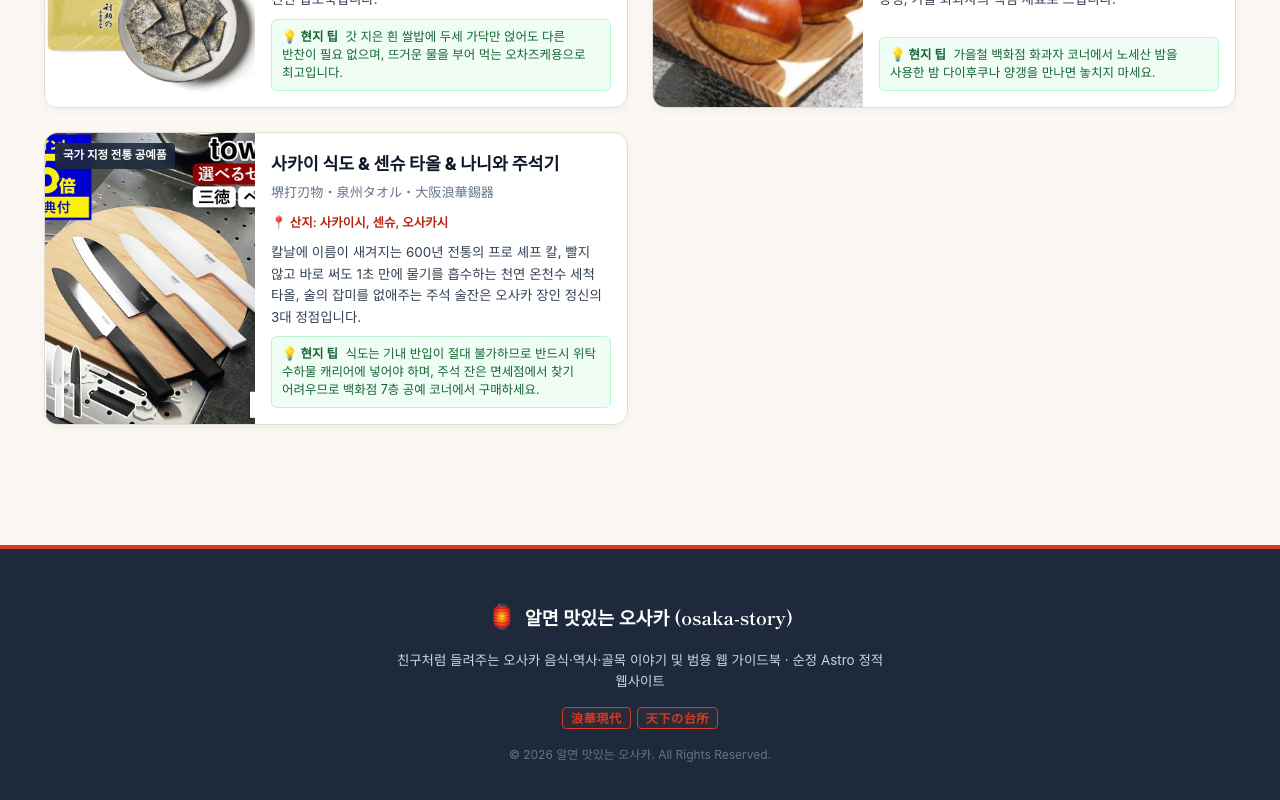
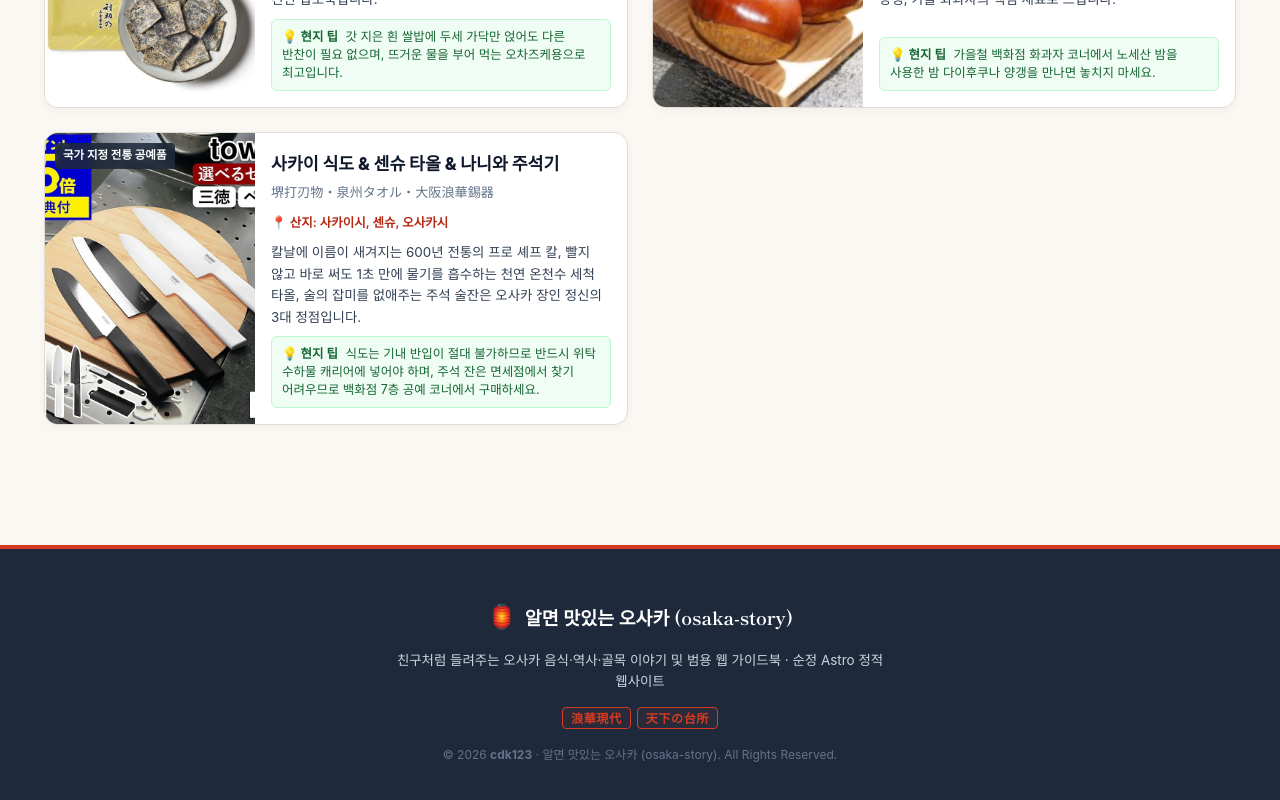
Before and after one commit to cdk123/osaka-story, an Astro site: page / in a window 1280 px wide. Shown: the part 3607-4407 px from the top of the page. Built offline with nearby package versions, Linux system fonts and the light colour scheme; Astro itself is replaced by a stand-in of ours; a web font is replaced by a local one.

Commit message:
chore: 푸터 카피라이트에 cdk123 표기 반영

```diff
--- a/src/pages/index.astro
+++ b/src/pages/index.astro
@@ -61,7 +61,7 @@ import ShowDriverModal from '../components/ShowDriverModal.astro';
         <span class="stamp-badge">浪華現代</span>
         <span class="stamp-badge">天下の台所</span>
       </div>
-      <small class="footer-copy">© 2026 알면 맛있는 오사카. All Rights Reserved.</small>
+      <small class="footer-copy">© 2026 <strong>cdk123</strong> · 알면 맛있는 오사카 (osaka-story). All Rights Reserved.</small>
     </div>
   </footer>
 
```
